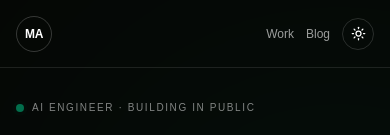
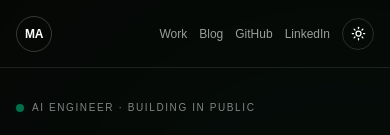
Before and after one commit to mahekara28/mahek-portfolio, a Next.js app: page / in a window 390 px wide. Shown: the top 135 px of the page. Built offline with nearby package versions, Linux system fonts and the light colour scheme.

Commit message:
navbar changes

```diff
--- a/app/page.tsx
+++ b/app/page.tsx
@@ -68,7 +68,7 @@ export default function Home() {
         </Link>
 
         {/* Navigation */}
-        <nav className="flex items-center gap-3 text-xs sm:gap-5 sm:text-sm md:gap-7">
+        <nav className="flex items-center gap-3 text-xs sm:gap-5 sm:text-sm md:gap-7 md:text-sm">
           <Link
             href="/projects"
             className="opacity-60 transition hover:text-emerald-400 hover:opacity-100"
@@ -87,7 +87,7 @@ export default function Home() {
             href="https://github.com/mahekara28"
             target="_blank"
             rel="noreferrer"
-            className="hidden opacity-60 transition hover:text-emerald-400 hover:opacity-100 sm:block"
+            className="opacity-60 transition hover:text-emerald-400 hover:opacity-100"
           >
             GitHub
           </a>
@@ -96,7 +96,7 @@ export default function Home() {
             href="https://www.linkedin.com/in/mahek-ara/"
             target="_blank"
             rel="noreferrer"
-            className="hidden opacity-60 transition hover:text-emerald-400 hover:opacity-100 sm:block"
+            className="opacity-60 transition hover:text-emerald-400 hover:opacity-100"
           >
             LinkedIn
           </a>
```
